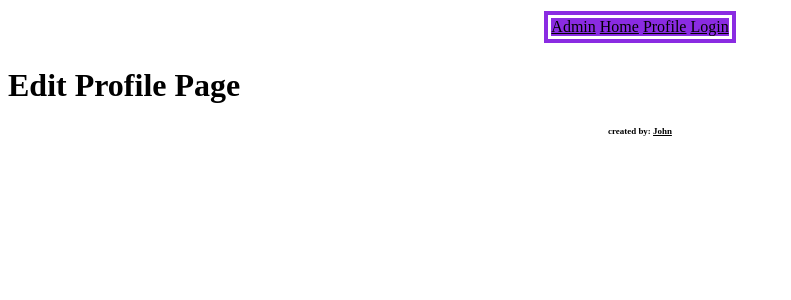
After one commit to cooksta120021/LsS-LmS, a Django app: page /edit_user/1/ in a window 1280 px wide. The commit adds this page. Shown: the top 300 px of the page, without its empty margins (0-791 px from the left). Run offline with Django 3.2, Linux system fonts and the light colour scheme; data comes from the database, SQL or seed files in the repository; both versions use the stored data as it was after the commit.

Commit message:
added a profile tab and edit tab within profile

```diff
--- a/LsS/forms.py
+++ b/LsS/forms.py
@@ -1,5 +1,7 @@
 from django import forms
 from LsS.models import User
+from django.core.files.images import get_image_dimensions
+
 
 
 class SignUp(forms.Form):
@@ -15,4 +17,4 @@ class LoginForm(forms.Form):
 class ProfileUpdateForm(forms.Form):
     class Meta:
         model = User
-        fields = ['image', 'bio']
+        fields = ['bio']
--- a/LsS/models.py
+++ b/LsS/models.py
@@ -1,6 +1,17 @@
 from django.db import models
+from django.utils import timezone
 from django.contrib.auth.models import AbstractUser
 
 # Create your models here.
 class User(AbstractUser):
+    avatar = models.ImageField()
     bio = models.TextField(blank=True, null=True)
+
+    def __str__(self):
+        return self.username
+
+
+class Post(models.Model):
+    text = models.TextField(max_length=140, default='')
+    name = models.ForeignKey(User, on_delete=models.CASCADE)
+    datetime = models.DateTimeField(default=timezone.now)
--- a/LsS/views.py
+++ b/LsS/views.py
@@ -8,7 +8,7 @@ from django.contrib.auth.decorators import (
     # permission_required,
     # user_passes_test
     )
-from LsS.models import User
+from LsS.models import User, Post
 from django.shortcuts import (
     # HttpResponse,
     HttpResponseRedirect,
@@ -16,16 +16,41 @@ from django.shortcuts import (
     render,
     reverse
 )
-from LsS.forms import LoginForm, SignUp
+from LsS.forms import LoginForm, ProfileUpdateForm, SignUp
 
-# Create your views here.
 
+@login_required
+# home page
 def home_view(request):
     user = User.objects.all()
     return render(request, 'home.html', {'user':user})
 
+@login_required
+def post(request):
+    context = {'post': Post.objects.all().order_by('-datetime'),
+               }
+    return render(request, 'home.html', context)
 
 
+# user profile
+def user_profile_view(request, id):
+    user = User.objects.get(id=id)
+    return render(request, 'user_detail.html', {'profile': user})
+
+# edit user profile
+def user_edit(request, id):
+    user = User.objects.get(id=id)
+    if request.method == 'POST':
+        form = ProfileUpdateForm(request.POST)
+        if form.is_valid():
+            data = form.cleaned_data
+            user.about = data['about']
+            user.save()
+            return render(request, 'user_detail.html')
+    form = ProfileUpdateForm()
+    return render(request, 'edit_profile.html', {'form': form})
+
+#  register
 def signup_view(request):
     if request.method == 'POST':
         form = SignUp(request.POST)
@@ -41,6 +66,7 @@ def signup_view(request):
     form = SignUp()
     return render(request, 'register.html', {'form': form})
 
+# login
 def login_view(request):
     if request.method == "POST":
         form = LoginForm(request.POST)
@@ -55,6 +81,7 @@ def login_view(request):
 
 
 @login_required
+# logout
 def logout_view(request):
     logout(request)
     return HttpResponseRedirect(reverse("home"))
--- a/config/urls.py
+++ b/config/urls.py
@@ -24,5 +24,7 @@ urlpatterns = [
     path('', views.home_view, name='home'),
     path('register/', views.signup_view, name='register'),
     path("login/", views.login_view, name="login"),
+    path('edit_user/<int:id>/', views.user_edit, name='user_edit'),
+    path('users/<int:id>/', views.user_profile_view, name='profile'),
     path("logout/", views.logout_view, name="logout"),
 ] + static(settings.STATIC_URL, document_root=settings.STATIC_ROOT)
--- a/pyproject.toml
+++ b/pyproject.toml
@@ -8,6 +8,7 @@ authors = ["John <cooksta120021@gmail.com>"]
 python = "^3.9"
 Django = "^3.2.8"
 whitenoise = "^5.3.0"
+Pillow = "^8.4.0"
 
 [tool.poetry.dev-dependencies]
 
--- /dev/null
+++ b/static/base.css
@@ -0,0 +1,8 @@
+header{
+    background-color: blueviolet;
+    border: 10px double white;
+    max-width: fit-content;
+}
+a{
+    color: black;
+}
--- a/templates/base.html
+++ b/templates/base.html
@@ -1,8 +1,8 @@
 <!DOCTYPE html>
 <html lang="en">
 
-{% include 'navbar.html' %}
 {% load static %}
+
 
 <head>
     <meta charset="UTF-8">
@@ -12,10 +12,20 @@
 
     <link rel="stylesheet" href="{% static 'base.css' %}">
 </head>
+<center>
+    <header class="header">{% include 'navbar.html' %}</header>
+</center>
 
 <body>
     {% block content %}
     {% endblock content %}
 </body>
+<footer>
+    <center>
+        <small>
+            <h6>created by: <b><u>John</u></b></h6>
+        </small>
+    </center>
+</footer>
 
 </html>
--- /dev/null
+++ b/templates/edit_profile.html
@@ -0,0 +1,4 @@
+{% extends 'base.html' %}
+{% block content %}
+<h1>Edit Profile Page</h1>
+{% endblock content %}
--- a/templates/navbar.html
+++ b/templates/navbar.html
@@ -1,5 +1,6 @@
     <a href="/admin/">Admin</a>
     <a href="/">Home</a>
+    <a href="/users/{{request.user.id}}/">Profile</a>
     {% if request.user.is_authenticated%}
     <a href="{% url 'logout' %}">Logout</a>
     {% else %}
--- /dev/null
+++ b/templates/user_detail.html
@@ -0,0 +1,6 @@
+{% extends 'base.html' %}
+{% block content %}
+<h1>Profile Page</h1>
+<a href="/edit_user/{{profile.id}}/">Edit Profile</a>
+
+{% endblock content %}
```
Also changed, not shown: templates/register.html (+4 -5 lines), db.sqlite3, 2 other files. Lines whose indentation alone changed are shown as unchanged.
